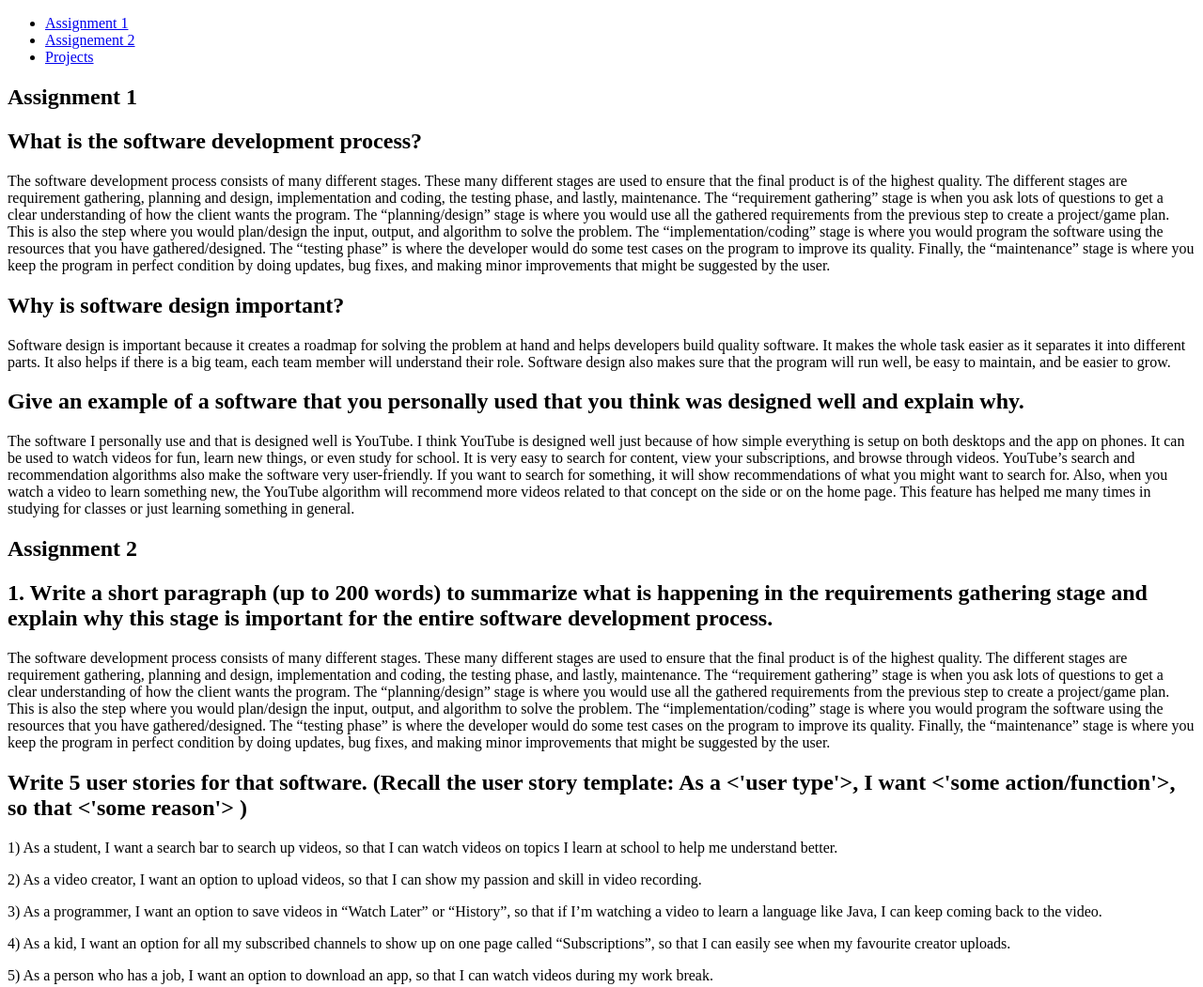
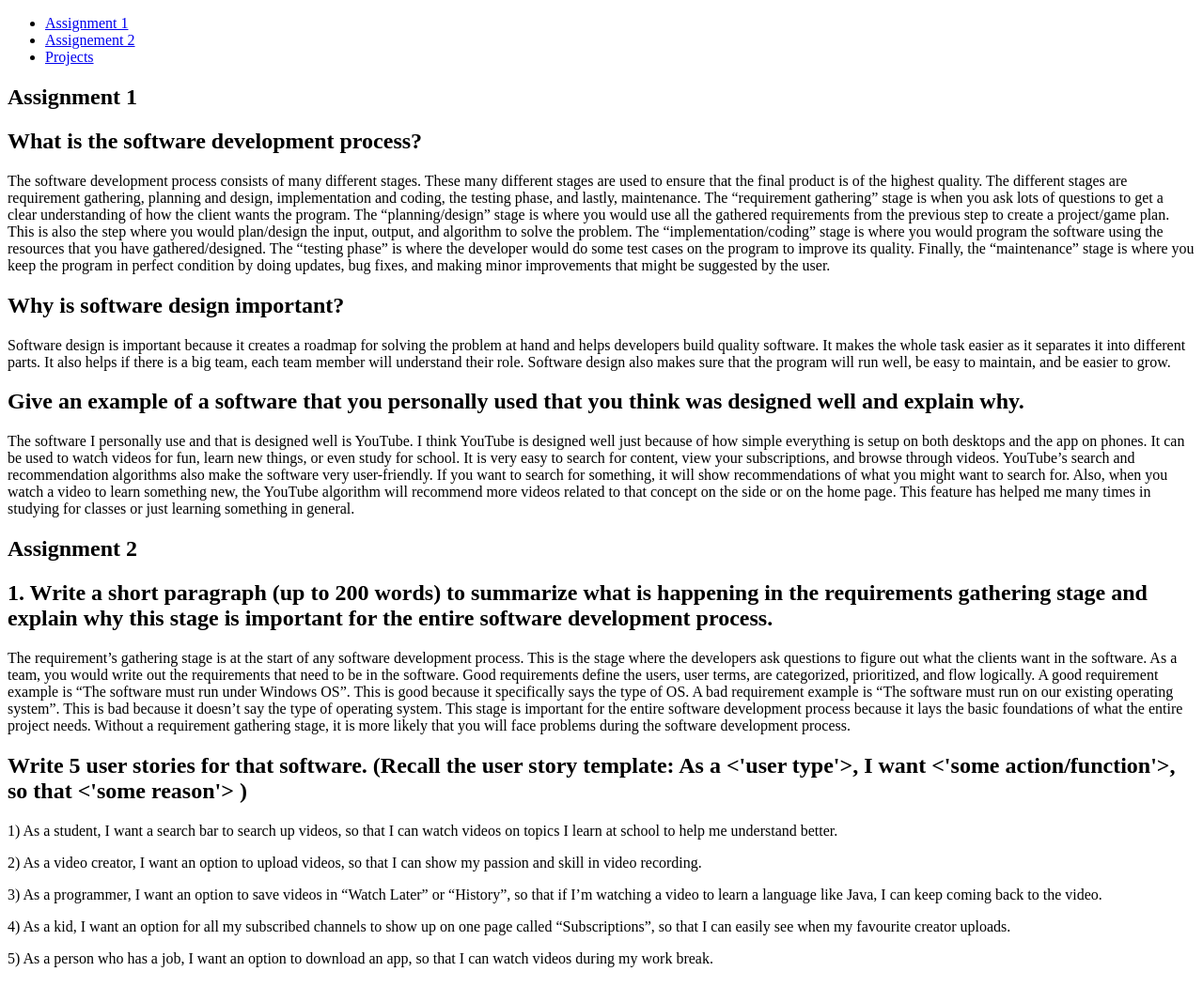
Before and after one commit to HariT10/Software-Design-1, a plain HTML site: page index.html in a window 1280 px wide. Shown: the whole page at 94% size. Drawn offline with Linux system fonts and the light colour scheme.

Commit message:
Update index.html

```diff
--- a/index.html
+++ b/index.html
@@ -70,16 +70,13 @@
   <h1>1.	Write a short paragraph (up to 200 words) to summarize what is happening in the requirements gathering stage and
     explain why this stage is important for the entire software development process.</h1>
 
-  <p>The software development process consists of many different stages. These many different stages are used to ensure
-    that the final product is of the highest quality. The different stages are requirement gathering, planning and design,
-    implementation and coding, the testing phase, and lastly, maintenance. The “requirement gathering” stage is when you ask
-    lots of questions to get a clear understanding of how the client wants the program. The “planning/design” stage is where
-    you would use all the gathered requirements from the previous step to create a project/game plan. This is also the step
-    where you would plan/design the input, output, and algorithm to solve the problem. The “implementation/coding” stage is
-    where you would program the software using the resources that you have gathered/designed. The “testing phase” is where
-    the developer would do some test cases on the program to improve its quality. Finally, the “maintenance” stage is where
-    you keep the program in perfect condition by doing updates, bug fixes, and making minor improvements that might be suggested
-    by the user.</p>
+  <p>The requirement’s gathering stage is at the start of any software development process.  This is the stage where the developers
+    ask questions to figure out what the clients want in the software. As a team, you would write out the requirements that need to
+    be in the software. Good requirements define the users, user terms, are categorized, prioritized, and flow logically. A good requirement
+    example is “The software must run under Windows OS”. This is good because it specifically says the type of OS. A bad requirement example
+    is “The software must run on our existing operating system”. This is bad because it doesn’t say the type of operating system. This stage
+    is important for the entire software development process because it lays the basic foundations of what the entire project needs. Without
+    a requirement gathering stage, it is more likely that you will face problems during the software development process.</p>
 
 
   <h1>Write 5 user stories for that software. (Recall the user story template: As a <'user type'>, I want <'some action/function'>,
@@ -113,5 +110,4 @@
   </section>
 
 
-
 </html>
```
